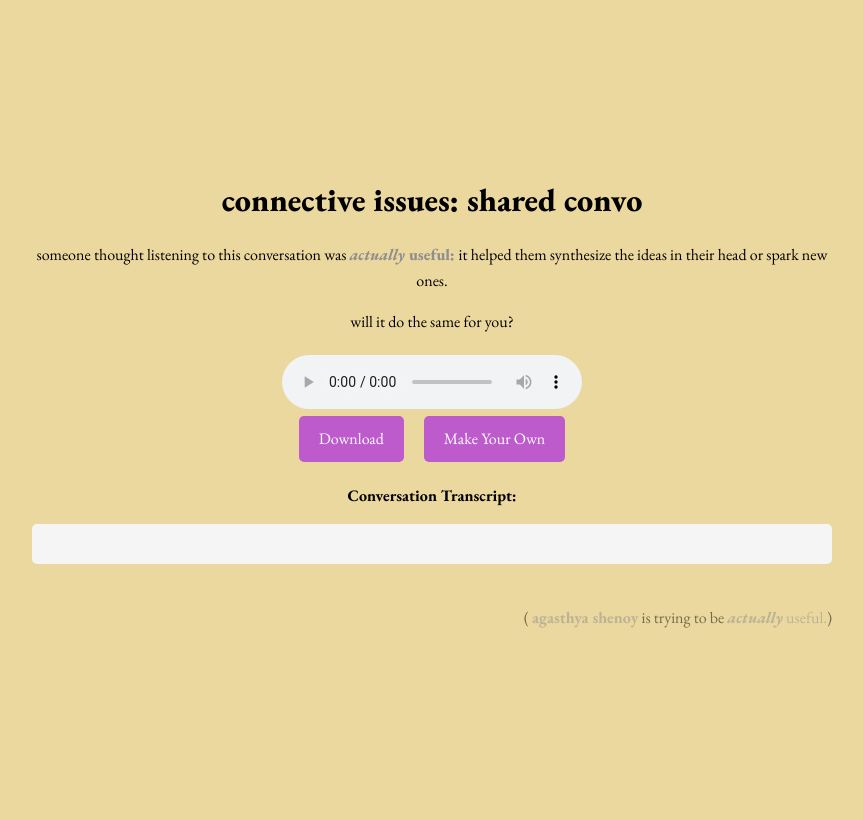
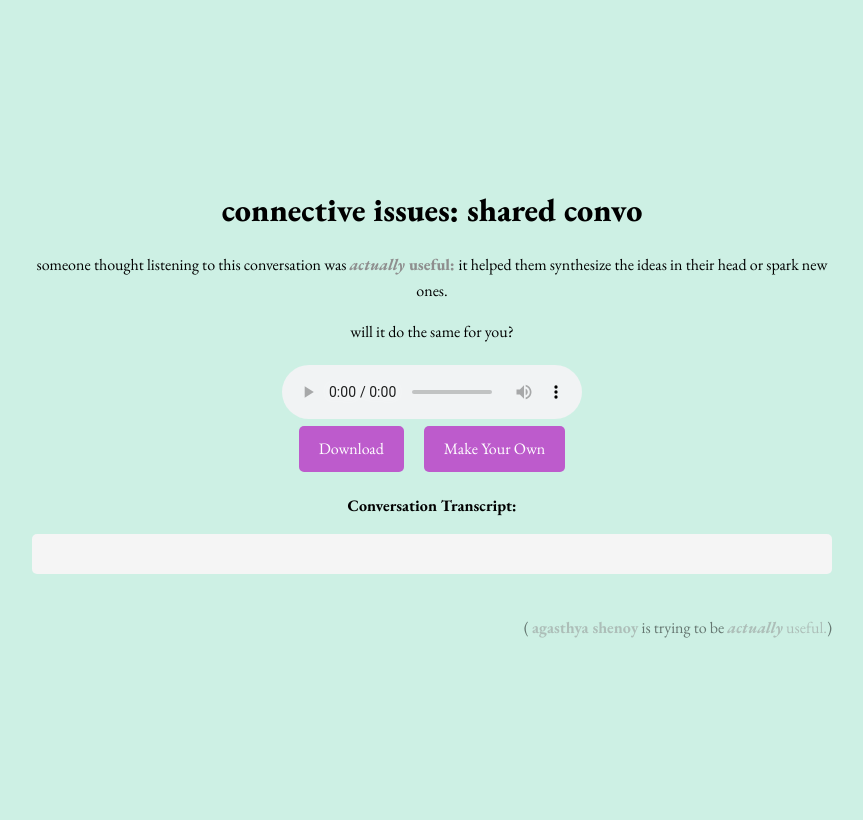
Before and after one commit to agasthyaps/connective-issues, a Flask app: template templates/shared_podcast.html in a window 1280 px wide. Shown: the whole page, without its empty margins (208-1071 px from the left). Before the commit the page ends 628 px from the top, so only its background shows below. Run offline with Flask 2, Linux system fonts and the light colour scheme; the template is opened without the code that fills it, so the values that code supplies are empty; parts of the project's set-up code (start-up, migrations or seed data) failed here and were passed over.

Commit message:
back to green

```diff
--- a/templates/shared_podcast.html
+++ b/templates/shared_podcast.html
@@ -7,12 +7,6 @@
     <link href="https://fonts.googleapis.com/css2?family=EB+Garamond:ital,wght@0,400..800;1,400..800&display=swap" rel="stylesheet">
     <link rel="stylesheet" href="{{ url_for('static', filename='styles.css') }}">
     <style>
-        body {
-            font-family: 'EB Garamond', serif;
-            background-color: #ebd89eff;
-            margin: 0;
-            padding: 0;
-        }
         a:link {
             text-decoration: none;
         }
```
